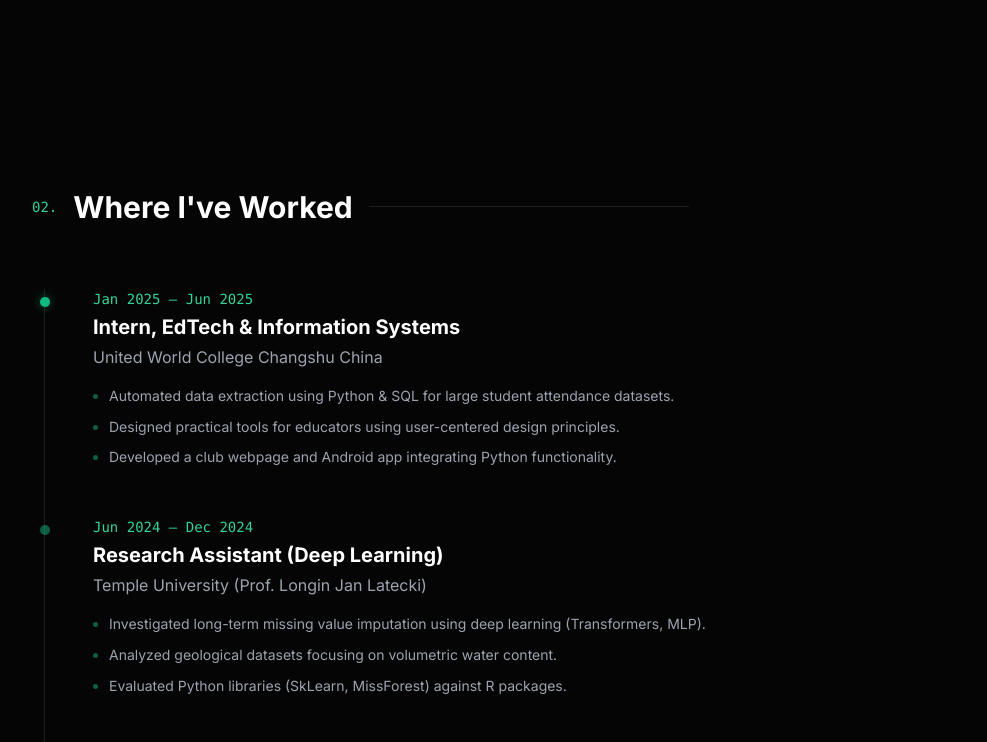
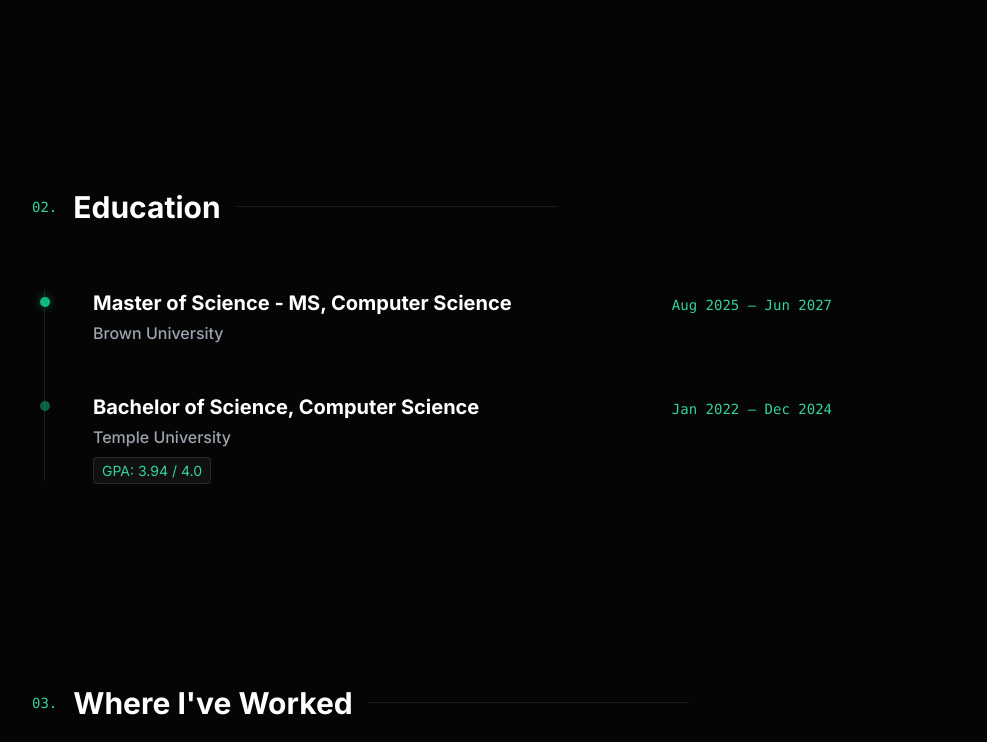
Before and after one commit to RenxuanYao/RenxuanYao.github.io, a plain HTML site: page index.html in a window 1280 px wide. Shown: the part 1354-2096 px from the top of the page, without its empty margins (208-1195 px from the left). Drawn offline with nearby package versions, Linux system fonts and the light colour scheme.

Commit message:
add eduction

```diff
--- a/index.html
+++ b/index.html
@@ -6,7 +6,6 @@
     <title>Renxuan Yao | AI Researcher</title>
     <meta name="description" content="Portfolio of Renxuan Yao, Brown University Graduate Student and AI Researcher.">
 
-    <!-- Libraries from your snippet -->
     <script src="https://cdn.tailwindcss.com"></script>
     <script src="https://cdnjs.cloudflare.com/ajax/libs/font-awesome/6.4.0/js/all.min.js"></script>
     <script src="https://cdnjs.cloudflare.com/ajax/libs/three.js/r128/three.min.js"></script>
@@ -58,25 +57,21 @@
 </head>
 <body>
 
-<!-- 3D Background Container -->
 <div id="canvas-container"></div>
 
-<!-- Navigation -->
 <nav class="fixed top-0 w-full z-50 px-8 py-6 flex justify-between items-center backdrop-blur-sm bg-black/20">
-    <!-- Logo / Name -->
     <a href="#home" class="text-xl font-bold tracking-tight text-white/90 hover:text-white transition-colors">
         RY<span class="text-emerald-400">_</span>
     </a>
 
-    <!-- Desktop Menu (Content Links) -->
     <div class="hidden md:flex gap-8 text-sm font-medium text-gray-400">
         <a href="#about" class="hover:text-emerald-400 transition-colors">about</a>
+        <a href="#education" class="hover:text-emerald-400 transition-colors">education</a>
         <a href="#experience" class="hover:text-emerald-400 transition-colors">experience</a>
         <a href="#projects" class="hover:text-emerald-400 transition-colors">projects</a>
         <a href="#leadership" class="hover:text-emerald-400 transition-colors">leadership</a>
     </div>
 
-    <!-- Social Icons (Top Right as requested) -->
     <div class="flex items-center gap-6">
         <a href="file/CV_Renxuan_Yao.pdf" class="text-gray-400 hover:text-white transition-colors flex items-center gap-2 group" title="Resume">
             <span class="text-xs font-light tracking-widest hidden lg:block group-hover:opacity-100 transition-opacity">RESUME</span>
@@ -93,10 +88,8 @@
     </div>
 </nav>
 
-<!-- Main Content -->
 <div class="relative z-10">
 
-    <!-- Hero Section -->
     <section id="home" class="min-h-screen flex flex-col justify-center items-center text-center px-4">
         <h2 class="text-emerald-400 font-medium tracking-[0.2em] mb-4 text-sm uppercase animate-fade-in-up">AI Researcher & Developer</h2>
         <h1 class="text-5xl md:text-7xl lg:text-8xl font-bold tracking-tighter mb-8 bg-clip-text text-transparent bg-gradient-to-r from-white via-gray-200 to-gray-500">
@@ -116,7 +109,6 @@
         </div>
     </section>
 
-    <!-- About Section -->
     <section id="about" class="py-24 px-6 md:px-12 max-w-6xl mx-auto">
         <div class="flex items-center gap-4 mb-12">
             <span class="text-emerald-400 font-mono text-sm">01.</span>
@@ -139,23 +131,19 @@
                 </p>
             </div>
             <div class="md:col-span-2">
-                <!-- Consolidated Skills Panel -->
                 <div class="glass-panel p-6 rounded-lg space-y-4">
-                    <!-- Languages -->
                     <div>
                         <div class="text-emerald-400 mb-2 font-medium text-sm">> Languages</div>
                         <div class="text-gray-400 text-sm leading-relaxed">
                             Python, Java, SQL, MATLAB, TypeScript, C/C++, JavaScript, Swift, Kotlin, PHP, Assembly
                         </div>
                     </div>
-                    <!-- Frameworks -->
                     <div>
                         <div class="text-emerald-400 mb-2 font-medium text-sm">> Frameworks</div>
                         <div class="text-gray-400 text-sm leading-relaxed">
                             AWS, SQL(Postgre), MongoDB, Docker, MySQL, Linux, Node.js, GitHub Actions, Git, Android Studio, JetBrains Suite, PyQt5
                         </div>
                     </div>
-                    <!-- Others -->
                     <div>
                         <div class="text-emerald-400 mb-2 font-medium text-sm">> Others</div>
                         <div class="text-gray-400 text-sm leading-relaxed">
@@ -167,17 +155,46 @@
         </div>
     </section>
 
-    <!-- Experience Section -->
+    <section id="education" class="py-24 px-6 md:px-12 max-w-4xl mx-auto">
+        <div class="flex items-center gap-4 mb-16">
+            <span class="text-emerald-400 font-mono text-sm">02.</span>
+            <h2 class="text-3xl font-bold text-white">Education</h2>
+            <div class="h-px bg-white/10 flex-grow max-w-xs"></div>
+        </div>
+
+        <div class="space-y-12 border-l border-white/10 ml-3">
+            <div class="relative pl-8 md:pl-12 group">
+                <div class="absolute -left-[5px] top-2 w-2.5 h-2.5 rounded-full bg-emerald-500 shadow-[0_0_10px_rgba(16,185,129,0.5)]"></div>
+                <div class="flex flex-col md:flex-row md:justify-between md:items-baseline mb-1">
+                    <h3 class="text-xl font-bold text-white">Master of Science - MS, Computer Science</h3>
+                    <span class="text-sm font-mono text-emerald-400">Aug 2025 – Jun 2027</span>
+                </div>
+                <div class="text-gray-400 font-medium mb-3">Brown University</div>
+            </div>
+
+            <div class="relative pl-8 md:pl-12 group">
+                <div class="absolute -left-[5px] top-2 w-2.5 h-2.5 rounded-full bg-emerald-500/50 group-hover:bg-emerald-500 transition-colors"></div>
+                <div class="flex flex-col md:flex-row md:justify-between md:items-baseline mb-1">
+                    <h3 class="text-xl font-bold text-white">Bachelor of Science, Computer Science</h3>
+                    <span class="text-sm font-mono text-emerald-400">Jan 2022 – Dec 2024</span>
+                </div>
+                <div class="text-gray-400 font-medium mb-3">Temple University</div>
+                <div class="mb-3 text-sm">
+                    <span class="px-2 py-1 bg-white/5 border border-white/10 rounded text-emerald-400">GPA: 3.94 / 4.0</span>
+                </div>
+            </div>
+        </div>
+    </section>
+
     <section id="experience" class="py-24 px-6 md:px-12 max-w-4xl mx-auto">
         <div class="flex items-center gap-4 mb-16">
-            <span class="text-emerald-400 font-mono text-sm">02.</span>
+            <span class="text-emerald-400 font-mono text-sm">03.</span>
             <h2 class="text-3xl font-bold text-white">Where I've Worked</h2>
             <div class="h-px bg-white/10 flex-grow max-w-xs"></div>
         </div>
 
         <div class="space-y-12 border-l border-white/10 ml-3">
 
-            <!-- Job 1 -->
             <div class="relative pl-8 md:pl-12 group">
                 <div class="absolute -left-[5px] top-2 w-2.5 h-2.5 rounded-full bg-emerald-500 shadow-[0_0_10px_rgba(16,185,129,0.5)]"></div>
                 <span class="text-sm font-mono text-emerald-400 mb-1 block">Jan 2025 – Jun 2025</span>
@@ -190,7 +207,6 @@
                 </ul>
             </div>
 
-            <!-- Job 2 -->
             <div class="relative pl-8 md:pl-12 group">
                 <div class="absolute -left-[5px] top-2 w-2.5 h-2.5 rounded-full bg-emerald-500/50 group-hover:bg-emerald-500 transition-colors"></div>
                 <span class="text-sm font-mono text-emerald-400 mb-1 block">Jun 2024 – Dec 2024</span>
@@ -203,7 +219,6 @@
                 </ul>
             </div>
 
-            <!-- Job 3 -->
             <div class="relative pl-8 md:pl-12 group">
                 <div class="absolute -left-[5px] top-2 w-2.5 h-2.5 rounded-full bg-emerald-500/50 group-hover:bg-emerald-500 transition-colors"></div>
                 <span class="text-sm font-mono text-emerald-400 mb-1 block">Jun 2023 - Dec 2023</span>
@@ -216,17 +231,15 @@
         </div>
     </section>
 
-    <!-- Projects Section -->
     <section id="projects" class="py-24 px-6 md:px-12 max-w-6xl mx-auto">
         <div class="flex items-center gap-4 mb-12">
-            <span class="text-emerald-400 font-mono text-sm">03.</span>
+            <span class="text-emerald-400 font-mono text-sm">04.</span>
             <h2 class="text-3xl font-bold text-white">Projects</h2>
             <div class="h-px bg-white/10 flex-grow max-w-xs"></div>
         </div>
 
         <div class="grid grid-cols-1 md:grid-cols-2 lg:grid-cols-3 gap-6">
 
-            <!-- Project 1 -->
             <div class="glass-panel p-8 rounded-xl interactive-element flex flex-col h-full group">
                 <div class="flex justify-between items-start mb-6">
                     <i class="fa-solid fa-pen-to-square text-3xl text-emerald-400"></i>
@@ -245,7 +258,6 @@
                 </div>
             </div>
 
-            <!-- Project 2 -->
             <div class="glass-panel p-8 rounded-xl interactive-element flex flex-col h-full group">
                 <div class="flex justify-between items-start mb-6">
                     <i class="fa-solid fa-language text-3xl text-emerald-400"></i>
@@ -264,7 +276,6 @@
                 </div>
             </div>
 
-            <!-- Project 3 -->
             <div class="glass-panel p-8 rounded-xl interactive-element flex flex-col h-full group">
                 <div class="flex justify-between items-start mb-6">
                     <i class="fa-solid fa-gavel text-3xl text-emerald-400"></i>
@@ -283,7 +294,6 @@
                 </div>
             </div>
 
-            <!-- Project 4 -->
             <div class="glass-panel p-8 rounded-xl interactive-element flex flex-col h-full group">
                 <div class="flex justify-between items-start mb-6">
                     <i class="fa-solid fa-database text-3xl text-emerald-400"></i>
@@ -302,7 +312,6 @@
                 </div>
             </div>
 
-            <!-- Project 5 -->
             <div class="glass-panel p-8 rounded-xl interactive-element flex flex-col h-full group">
                 <div class="flex justify-between items-start mb-6">
                     <i class="fa-solid fa-gamepad text-3xl text-emerald-400"></i>
@@ -321,7 +330,6 @@
                 </div>
             </div>
 
-            <!-- Project 6 -->
             <div class="glass-panel p-8 rounded-xl interactive-element flex flex-col h-full group">
                 <div class="flex justify-between items-start mb-6">
                     <i class="fa-solid fa-newspaper text-3xl text-emerald-400"></i>
@@ -342,10 +350,9 @@
         </div>
     </section>
 
-    <!-- Leadership Section -->
     <section id="leadership" class="py-24 px-6 md:px-12 max-w-4xl mx-auto mb-20">
         <div class="flex items-center gap-4 mb-12">
-            <span class="text-emerald-400 font-mono text-sm">04.</span>
+            <span class="text-emerald-400 font-mono text-sm">05.</span>
             <h2 class="text-3xl font-bold text-white">Leadership</h2>
             <div class="h-px bg-white/10 flex-grow max-w-xs"></div>
         </div>
@@ -362,7 +369,6 @@
         </div>
     </section>
 
-    <!-- Footer -->
     <footer class="py-8 text-center text-gray-600 text-sm relative z-10 glass-panel border-x-0 border-b-0">
         <p>Designed & Built by Renxuan Yao.</p>
         <p class="mt-2 font-mono text-xs">renxuanyao@brown.edu</p>
@@ -370,7 +376,6 @@
 
 </div>
 
-<!-- Script from your snippet -->
 <script>
     // --- THREE.JS SETUP ---
     const container = document.getElementById('canvas-container');
```
